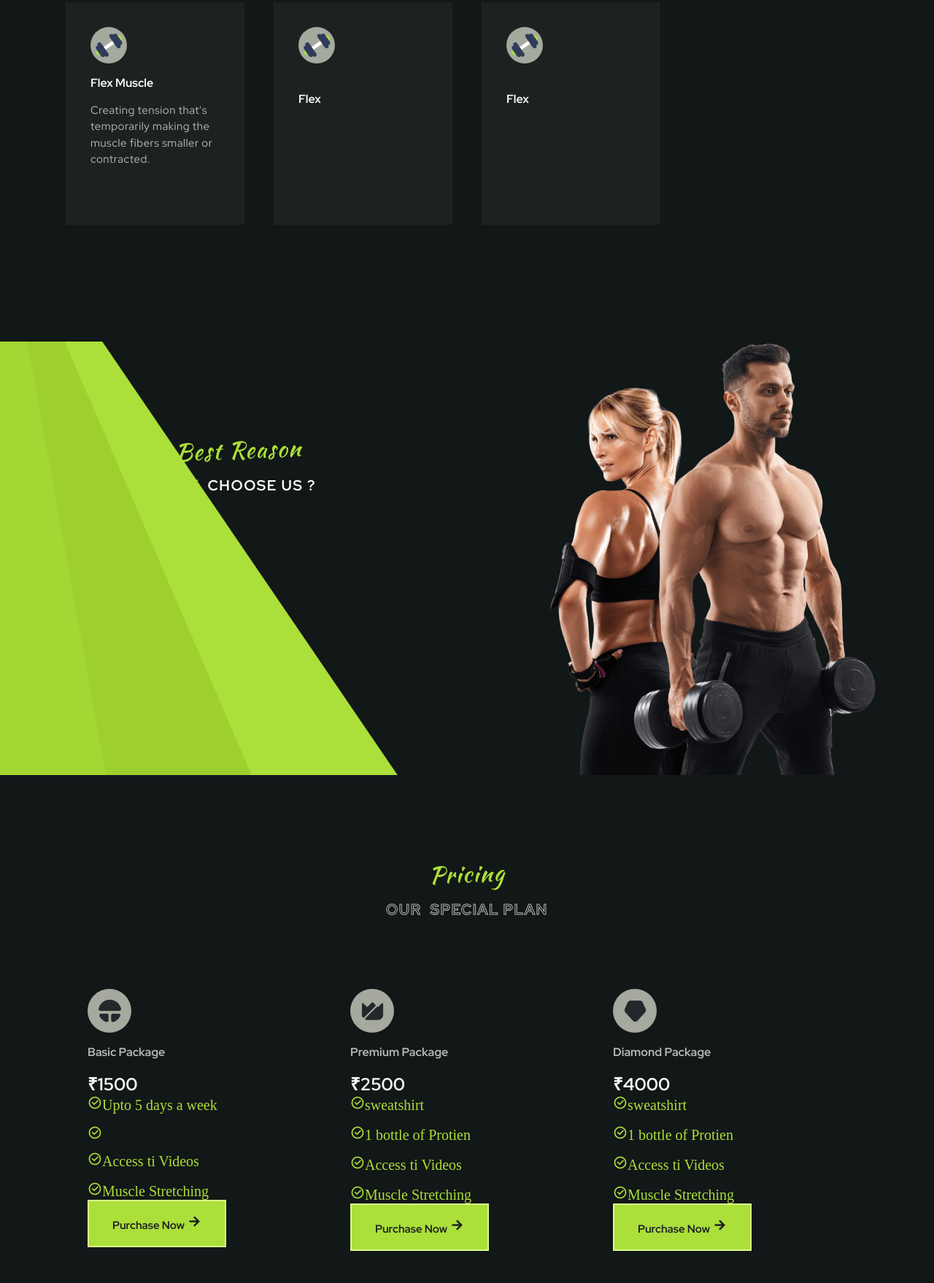
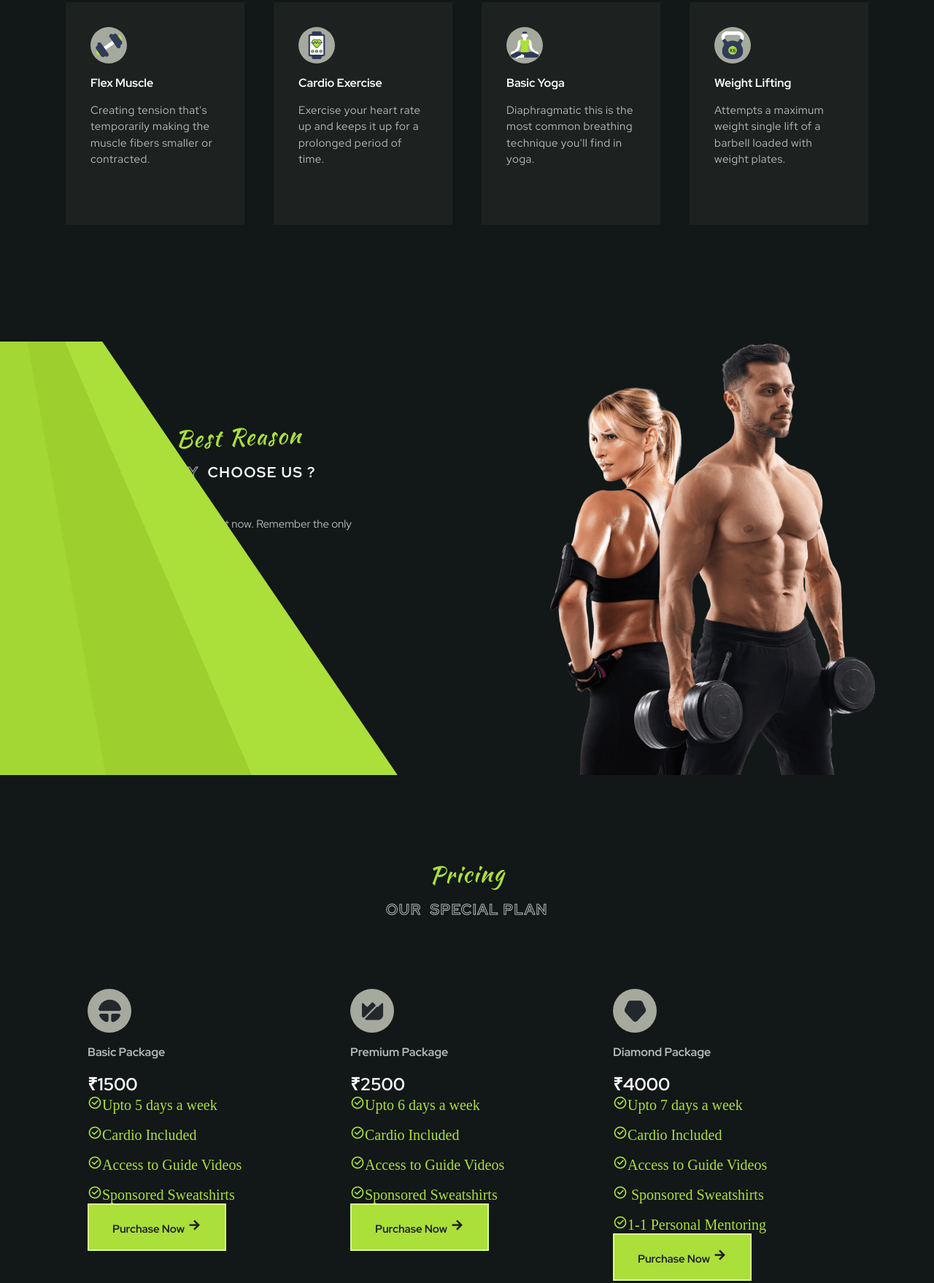
Before and after one commit to Mayank-1336/Eval-1, a plain HTML site: page GymWebsite.html in a window 1280 px wide. Shown: the part 1144-2902 px from the top of the page at 73% size. Drawn offline with nearby package versions, Linux system fonts and the light colour scheme; files whose address does not match are found by name.

Commit message:
Update GymWebsite.html

```diff
--- a/GymWebsite.html
+++ b/GymWebsite.html
@@ -53,9 +53,6 @@
                  </div>
             </nav>
         </header>
-    </body>
-</html>
-
 <!--==================== MAIN ====================-->
 <main class="main">
     <!--==================== HOME ====================-->
@@ -106,7 +103,7 @@
             <div class="program__container grid">
                 <article class="program__card">
                     <div class="program__shape">
-                        <img src="img/program1.png" alt="" class="program__img">
+                        <img src="img/program1.png" alt="program image" class="program__img">
                     </div>
                     <h3 class="program__title">Flex Muscle</h3>
                     <p class="program__description">Creating tension that's temporarily making the muscle
@@ -117,20 +114,33 @@
                 </article>
                 <article class="program__card">
                     <div class="program__shape">
-                        <img src="img/program1.png" alt="" class="program__img">
+                        <img src="img/program2.png" alt="program image" class="program__img">
                     </div>
-                    <h3 class="program__title">Flex</h3>
-                    <p class="program__description"></p>
+                    <h3 class="program__title">Cardio Exercise</h3>
+                    <p class="program__description">Exercise your heart rate up and keeps it
+up for a prolonged period of time.</p>
                     <a href="#" class="program__button">
                         <i class="ri-arrow-right-line"></i>
                     </a>
                 </article>
                 <article class="program__card">
                     <div class="program__shape">
-                        <img src="img/program1.png" alt="" class="program__img">
+                        <img src="img/program3.png" alt="program image" class="program__img">
                     </div>
-                    <h3 class="program__title">Flex</h3>
-                    <p class="program__description"></p>
+                    <h3 class="program__title">Basic Yoga</h3>
+                    <p class="program__description">Diaphragmatic this is the most common breathing
+technique you'll find in yoga.</p>
+                    <a href="#" class="program__button">
+                        <i class="ri-arrow-right-line"></i>
+                    </a>
+                </article>
+                <article class="program__card">
+                    <div class="program__shape">
+                        <img src="img/program4.png" alt="program image" class="program__img">
+                    </div>
+                    <h3 class="program__title">Weight Lifting</h3>
+                    <p class="program__description">Attempts a maximum weight single lift of a
+barbell loaded with weight plates.</p>
                     <a href="#" class="program__button">
                         <i class="ri-arrow-right-line"></i>
                     </a>
@@ -153,7 +163,8 @@
                         </div>
                     </div>
                     <p class="choose__description">
-                        Choose
+                        Choose your favorite class and start now. Remember the
+only bad workout is the one you didn't do.
                     </p>
                     <div class="choose__data">
                         <div class="choose__group">
@@ -162,15 +173,15 @@
                         </div>
                         <div class="choose__group">
                             <h3 class="choose__number">50+</h3>
-                            <p class="choose__subtitle"></p>
+                            <p class="choose__subtitle">Best trainers</p>
                         </div>
                         <div class="choose__group">
                             <h3 class="choose__number">25+</h3>
-                            <p class="choose__subtitle"></p>
+                            <p class="choose__subtitle">Programs</p>
                         </div>
                         <div class="choose__group">
                             <h3 class="choose__number">100+</h3>
-                            <p class="choose__subtitle"></p>
+                            <p class="choose__subtitle">Awards</p>
                         </div>
                     </div>
                 </div>
@@ -195,7 +206,7 @@
                 </div>
             </div>
             <div class="pricing__container grid">
-                <article class="pricing_card pricing_card-active">
+                <article class="pricing_card">
                     <header class="pricing__header">
                         <div class="pricing__shape">
                             <img src="assets/img/pricing1.png" alt="PricingImg1" class="pricing__img">
@@ -208,13 +219,13 @@
                             <i class="ri-checkbox-circle-line">Upto 5 days a week</i>
                         </li>
                         <li class="pricing__item">
-                            <i class="ri-checkbox-circle-line"></i>
+                            <i class="ri-checkbox-circle-line">Cardio Included</i>
                         </li>
-                        <li class="pricing__item">
-                            <i class="ri-checkbox-circle-line">Access ti Videos</i>
+                        <li class="pricing__item pricing__item-opacity">
+                            <i class="ri-checkbox-circle-line">Access to Guide Videos</i>
                         </li>
-                        <li class="pricing__item">
-                            <i class="ri-checkbox-circle-line">Muscle Stretching</i>
+                        <li class="pricing__item pricing__item-opacity">
+                            <i class="ri-checkbox-circle-line">Sponsored Sweatshirts</i>
                         </li>
                     </ul>
 
@@ -232,24 +243,23 @@
                     </header>
                     <ul class="pricing__list">
                         <li class="pricing__item">
-                            <i class="ri-checkbox-circle-line">sweatshirt</i>
+                            <i class="ri-checkbox-circle-line">Upto 6 days a week</i>
                         </li>
                         <li class="pricing__item">
-                            <i class="ri-checkbox-circle-line">1 bottle of Protien</i>
+                            <i class="ri-checkbox-circle-line">Cardio Included</i>
                         </li>
-                        <li class="pricing__item">
-                            <i class="ri-checkbox-circle-line">Access ti Videos</i>
+                        <li class="pricing__item pricing__item">
+                            <i class="ri-checkbox-circle-line">Access to Guide Videos</i>
                         </li>
-                        <li class="pricing__item">
-                            <i class="ri-checkbox-circle-line">Muscle Stretching</i>
+                        <li class="pricing__item pricing__item-opacity">
+                            <i class="ri-checkbox-circle-line">Sponsored Sweatshirts</i>
                         </li>
                     </ul>
-
                     <a href="#" class="button button_flex pricing_button">
                         Purchase Now <i class="ri-arrow-right-line"></i>
                     </a>
                 </article>
-                <article class="pricing_card pricing_card-active">
+                <article class="pricing_card">
                     <header class="pricing__header">
                         <div class="pricing__shape">
                             <img src="assets/img/pricing3.png" alt="PricingImg1" class="pricing__img">
@@ -259,17 +269,22 @@
                     </header>
                     <ul class="pricing__list">
                         <li class="pricing__item">
-                            <i class="ri-checkbox-circle-line">sweatshirt</i>
+                            <i class="ri-checkbox-circle-line">Upto 7 days a week</i>
                         </li>
                         <li class="pricing__item">
-                            <i class="ri-checkbox-circle-line">1 bottle of Protien</i>
+                            <i class="ri-checkbox-circle-line">Cardio Included</i>
                         </li>
-                        <li class="pricing__item">
-                            <i class="ri-checkbox-circle-line">Access ti Videos</i>
+                        <li class="pricing__item pricing__item">
+                            <i class="ri-checkbox-circle-line">Access to Guide Videos</i>
                         </li>
-                        <li class="pricing__item">
-                            <i class="ri-checkbox-circle-line">Muscle Stretching</i>
+                        <li class="pricing__item pricing__item">
+                            <i class="ri-checkbox-circle-line"> Sponsored Sweatshirts </i>
                         </li>
+                        <li class="pricing__item pricing__item">
+                            <i class="ri-checkbox-circle-line">1-1 Personal Mentoring</i>
+                        </li>
+
+                    </ul>
                     </ul>
 
                     <a href="#" class="button button_flex pricing_button">
@@ -280,105 +295,9 @@
             </div>
         </div>
       </section>
-</main>
-
-
-
-
-
-
-
-
-
-
-
-
-
-
-
-
-
-
-
-
-
-
-
-
-
-
-
-
-
-
-
-
-
-
-
-
-
-
-
-
-
-
-
-
-
-
-
-
-
-
-
-
-
-
-
-
-
-
-
-
-
-
-
-
-
-
-
-
-
-
-
-
-
-
-
-
-
-
-
-
-
-
-
-
-
-
-
-
-
-
-
-
-
-
-
-
-
-<footer class=" footer section" id="footer">
+    </main>
+    <!--==================== FOOTER ====================-->
+    <footer class=" footer section" id="footer">
     <div class="footer__container container grid">
         <div>
             <a href="#" class="footer__logo">
@@ -455,3 +374,6 @@
         </div>
     </div>
 </footer>
+
+    </body>
+</html>
```
